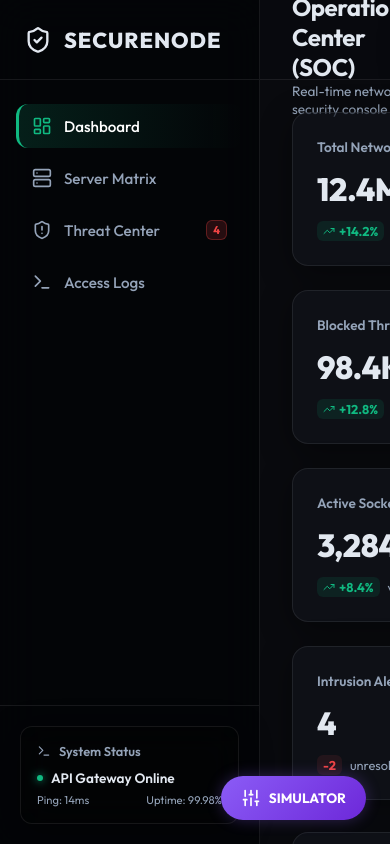
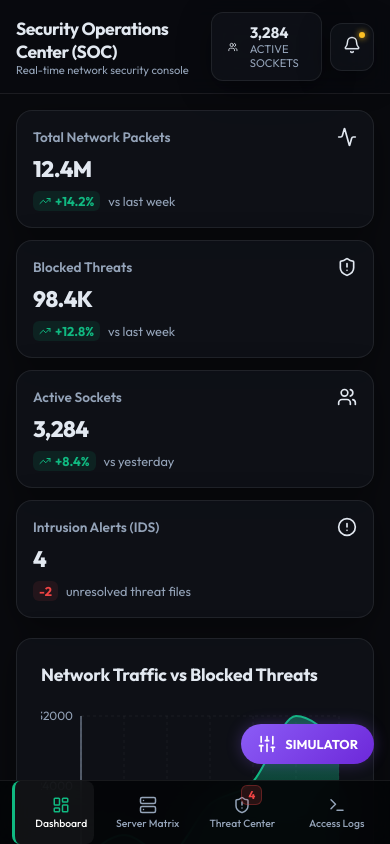
Before and after one commit to Lelyaler/Security-Operations, a React (Vite) app: page / in a window 390 px wide. Shown: the top 844 px of the page. Built offline with nearby package versions, Linux system fonts and the light colour scheme.

Commit message:
style: implement premium mobile responsive design

```diff
--- a/src/index.css
+++ b/src/index.css
@@ -1593,3 +1593,173 @@ body {
   text-align: center;
   color: var(--text-muted);
 }
+
+/* Premium Mobile Responsive Design */
+@media (max-width: 768px) {
+  /* Layout Adjustments */
+  .app-container {
+    flex-direction: column;
+  }
+
+  .main-content {
+    height: calc(100vh - 64px);
+    width: 100%;
+  }
+
+  .content-area {
+    padding: 16px;
+    padding-bottom: 24px;
+  }
+
+  /* Bottom Navigation Bar instead of Sidebar */
+  .sidebar {
+    position: fixed;
+    bottom: 0;
+    left: 0;
+    right: 0;
+    width: 100%;
+    height: 64px;
+    flex-direction: row;
+    border-right: none;
+    border-top: 1px solid var(--card-border);
+    z-index: 999;
+  }
+
+  .sidebar-logo,
+  .sidebar-footer {
+    display: none !important;
+  }
+
+  .sidebar-nav {
+    flex-direction: row;
+    padding: 0 8px;
+    gap: 4px;
+    width: 100%;
+    justify-content: space-around;
+    align-items: center;
+  }
+
+  .nav-item {
+    flex-direction: column;
+    align-items: center;
+    justify-content: center;
+    padding: 6px 0;
+    font-size: 0.65rem;
+    gap: 3px;
+    text-align: center;
+    height: 100%;
+    width: 22%;
+    border-radius: 8px;
+    color: var(--text-muted);
+    background: transparent;
+    position: relative;
+  }
+
+  .nav-item.active {
+    background: rgba(255, 255, 255, 0.05);
+    color: var(--text-title);
+  }
+
+  .nav-icon {
+    width: 18px !important;
+    height: 18px !important;
+  }
+
+  .nav-badge {
+    position: absolute;
+    top: 4px;
+    right: calc(50% - 20px);
+  }
+
+  /* Compact Header */
+  .header {
+    height: auto;
+    padding: 12px 16px;
+    flex-direction: row;
+    align-items: center;
+    justify-content: space-between;
+  }
+
+  .header-title-section {
+    max-width: 60%;
+  }
+
+  .header-title {
+    font-size: 1.1rem;
+  }
+
+  .header-subtitle {
+    font-size: 0.7rem;
+  }
+
+  .header-widgets {
+    gap: 8px;
+  }
+
+  /* Compact KPI Stats */
+  .kpi-grid {
+    grid-template-columns: repeat(2, 1fr);
+    gap: 12px;
+    margin-bottom: 20px;
+  }
+
+  .kpi-card {
+    padding: 16px;
+    gap: 8px;
+  }
+
+  .kpi-value {
+    font-size: 1.4rem;
+  }
+
+  /* Table Scaling */
+  .games-table th,
+  .ledger-table th,
+  .alerts-table th {
+    padding: 12px 16px;
+    font-size: 0.75rem;
+  }
+
+  .games-table td,
+  .ledger-table td,
+  .alerts-table td {
+    padding: 10px 16px;
+    font-size: 0.8rem;
+  }
+
+  /* Floating controls and overlays */
+  .simulator-toggle-btn {
+    bottom: 80px;
+    right: 16px;
+    padding: 10px 16px;
+    font-size: 0.8rem;
+  }
+
+  .simulator-drawer {
+    position: fixed;
+    bottom: 140px;
+    top: auto;
+    right: 16px;
+    left: 16px;
+    width: auto;
+    max-height: 55vh;
+    z-index: 1000;
+  }
+}
+
+@media (max-width: 580px) {
+  /* Hide unnecessary header elements for small screens */
+  .widget-item:nth-child(2) {
+    display: none !important;
+  }
+
+  .admin-profile {
+    display: none !important;
+  }
+}
+
+@media (max-width: 480px) {
+  .kpi-grid {
+    grid-template-columns: 1fr;
+  }
+}
```
